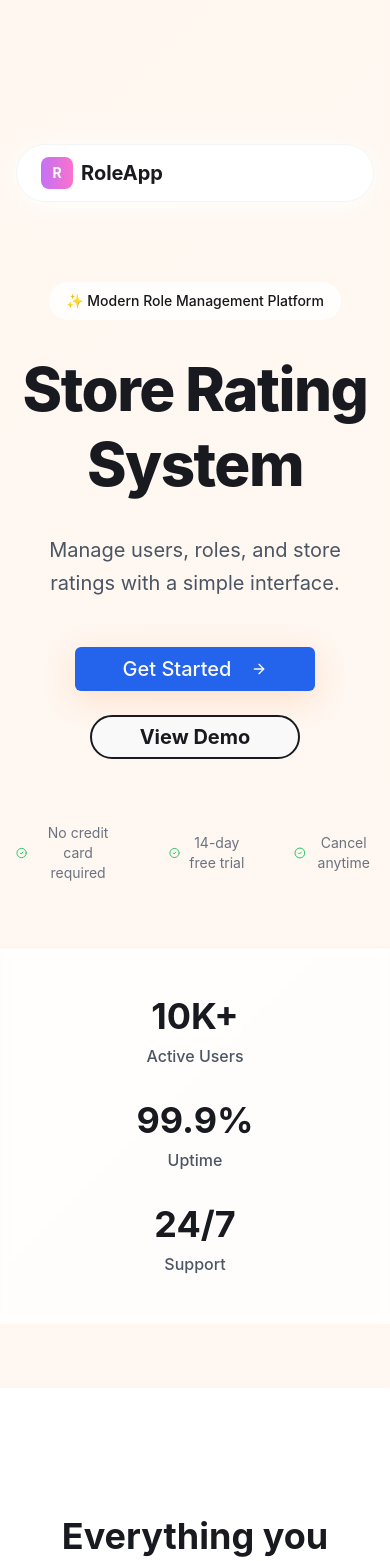
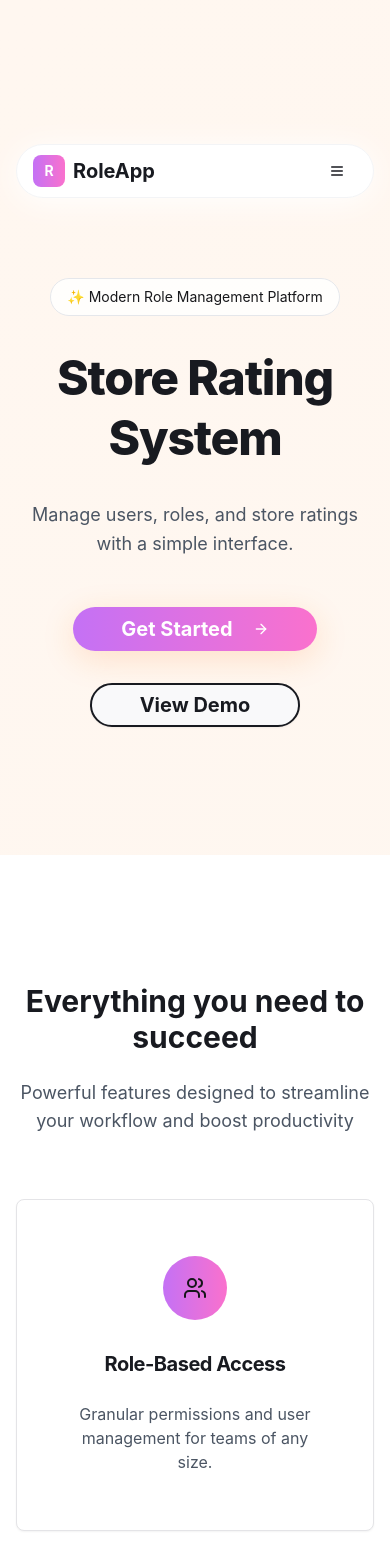
Before and after one commit to rajdesai17/role-centric-spark, a React (Vite) app: page / in a window 390 px wide. Shown: the top 1561 px of the page. Built offline with nearby package versions, Linux system fonts and the light colour scheme.

Commit message:
Implement mobile menu functionality and refine LandingPage styles: Added mobile menu toggle, adjusted button styles for better visibility, and improved text sizing and spacing for enhanced readability across various screen sizes.

```diff
--- a/src/pages/LandingPage.tsx
+++ b/src/pages/LandingPage.tsx
@@ -10,11 +10,14 @@ import {
   ArrowRight,
   CheckCircle2,
   Star,
-  TrendingUp
+  TrendingUp,
+  Menu
 } from "lucide-react";
+import { useState } from "react";
 
 const LandingPage = () => {
   const navigate = useNavigate();
+  const [isMobileMenuOpen, setIsMobileMenuOpen] = useState(false);
 
   const features = [
     {
@@ -49,8 +52,9 @@ const LandingPage = () => {
     <div className="min-h-screen">
       {/* Navigation Header */}
       <nav className="sticky top-4 mx-4 mt-4 bg-white rounded-full shadow-card border border-gray-100">
-        <div className="max-w-7xl mx-auto px-6 py-3">
+        <div className="max-w-7xl mx-auto px-4 py-2">
           <div className="flex justify-between items-center">
+            {/* Logo */}
             <div className="flex items-center space-x-2">
               <div className="w-8 h-8 bg-purple-pink-gradient rounded-lg flex items-center justify-center">
                 <span className="text-white font-bold text-sm">R</span>
@@ -59,7 +63,9 @@ const LandingPage = () => {
                 RoleApp
               </span>
             </div>
-            <div className="hidden md:flex items-center space-x-3">
+
+            {/* Desktop Navigation */}
+            <div className="hidden md:flex items-center space-x-4">
               <a href="#features" className="text-sm font-medium text-gray-600 hover:text-navy transition-colors rounded-full px-4 py-2">
                 Features
               </a>
@@ -74,12 +80,50 @@ const LandingPage = () => {
               <Button
                 size="sm"
                 onClick={() => navigate('/signup')}
-                className="bg-orange text-white font-bold rounded-full px-6 py-2 shadow-cta hover:bg-orange/90 transition"
+                className="bg-purple-pink-gradient text-white font-bold rounded-full px-6 py-2 shadow-cta hover:opacity-90 transition"
               >
                 Get Started
               </Button>
             </div>
+
+            {/* Mobile Menu Button */}
+            <div className="md:hidden">
+              <Button
+                variant="ghost"
+                size="sm"
+                onClick={() => setIsMobileMenuOpen(!isMobileMenuOpen)}
+                className="rounded-full"
+              >
+                <Menu className="h-5 w-5" />
+              </Button>
+            </div>
           </div>
+
+          {/* Mobile Menu */}
+          {isMobileMenuOpen && (
+            <div className="md:hidden mt-4 pb-4 border-t border-gray-100">
+              <div className="flex flex-col space-y-3 pt-4">
+                <a href="#features" className="text-sm font-medium text-gray-600 hover:text-navy transition-colors px-4 py-2">
+                  Features
+                </a>
+                <Button
+                  variant="ghost"
+                  size="sm"
+                  onClick={() => navigate('/login')}
+                  className="text-gray-600 hover:text-navy justify-start"
+                >
+                  Sign In
+                </Button>
+                <Button
+                  size="sm"
+                  onClick={() => navigate('/signup')}
+                  className="bg-purple-pink-gradient text-white font-bold shadow-cta hover:opacity-90 transition justify-start"
+                >
+                  Get Started
+                </Button>
+              </div>
+            </div>
+          )}
         </div>
       </nav>
 
@@ -87,22 +131,22 @@ const LandingPage = () => {
       <section className="relative overflow-hidden pt-20 pb-16">
         <div className="max-w-7xl mx-auto px-4 sm:px-6 lg:px-8">
           <div className="text-center">
-            <Badge variant="secondary" className="mb-8 px-4 py-2 text-sm font-medium bg-white/80 rounded-full">
+            <Badge variant="secondary" className="mb-8 px-4 py-2 text-sm font-normal bg-white/80 rounded-full border border-gray-200">
               ✨ Modern Role Management Platform
             </Badge>
 
-            <h1 className="text-6xl md:text-7xl font-extrabold text-navy mb-8 leading-tight">
+            <h1 className="text-5xl md:text-6xl lg:text-7xl font-extrabold text-navy mb-8 leading-tight">
               Store Rating System
             </h1>
 
-            <p className="text-xl text-gray-600 mb-12 max-w-3xl mx-auto leading-relaxed">
+            <p className="text-lg md:text-xl text-gray-600 mb-12 max-w-3xl mx-auto leading-relaxed font-normal">
               Manage users, roles, and store ratings with a simple interface.
             </p>
 
-            <div className="flex flex-col sm:flex-row gap-6 justify-center items-center mb-16">
+            <div className="flex flex-col sm:flex-row gap-8 justify-center items-center mb-16">
               <Button
                 size="lg"
-                className="btn-cta px-12 py-4 text-xl"
+                className="bg-purple-pink-gradient text-white font-bold rounded-full px-12 py-4 text-xl shadow-cta hover:opacity-90 transition"
                 onClick={() => navigate('/signup')}
               >
                 Get Started
@@ -111,32 +155,19 @@ const LandingPage = () => {
               <Button
                 variant="outline"
                 size="lg"
-                className="px-12 py-4 text-xl font-bold border-2 border-navy text-navy hover:bg-navy hover:text-white rounded-full transition"
+                className="px-12 py-4 text-xl font-bold border-2 border-navy text-navy hover:bg-navy hover:text-white rounded-full transition shadow-sm"
                 onClick={() => navigate('/login')}
               >
                 View Demo
               </Button>
             </div>
 
-            <div className="flex items-center justify-center space-x-12 text-sm text-gray-500">
-              <div className="flex items-center space-x-2">
-                <CheckCircle2 className="h-5 w-5 text-green-500" />
-                <span>No credit card required</span>
-              </div>
-              <div className="flex items-center space-x-2">
-                <CheckCircle2 className="h-5 w-5 text-green-500" />
-                <span>14-day free trial</span>
-              </div>
-              <div className="flex items-center space-x-2">
-                <CheckCircle2 className="h-5 w-5 text-green-500" />
-                <span>Cancel anytime</span>
-              </div>
-            </div>
+            {/*  */}
           </div>
         </div>
 
         {/* Stats Section */}
-        <div className="bg-white/80 backdrop-blur-sm border-t border-gray-100 mt-16">
+        {/* <div className="bg-white/80 backdrop-blur-sm border-t border-gray-100 mt-16">
           <div className="max-w-7xl mx-auto px-4 sm:px-6 lg:px-8 py-12">
             <div className="grid grid-cols-1 md:grid-cols-3 gap-8 text-center">
               {stats.map((stat, index) => (
@@ -147,17 +178,17 @@ const LandingPage = () => {
               ))}
             </div>
           </div>
-        </div>
+        </div> */}
       </section>
 
       {/* Features Section */}
       <section id="features" className="py-20 bg-white">
         <div className="max-w-7xl mx-auto px-4 sm:px-6 lg:px-8">
           <div className="text-center mb-16">
-            <h2 className="text-4xl md:text-5xl font-bold text-navy mb-6">
+            <h2 className="text-3xl md:text-4xl lg:text-5xl font-bold text-navy mb-6">
               Everything you need to succeed
             </h2>
-            <p className="text-xl text-gray-600 max-w-2xl mx-auto">
+            <p className="text-lg md:text-xl text-gray-600 max-w-2xl mx-auto font-normal">
               Powerful features designed to streamline your workflow and boost productivity
             </p>
           </div>
@@ -174,7 +205,7 @@ const LandingPage = () => {
                   </CardTitle>
                 </CardHeader>
                 <CardContent className="text-center">
-                  <CardDescription className="text-gray-600 leading-relaxed text-base">
+                  <CardDescription className="text-gray-600 leading-relaxed text-base font-normal">
                     {feature.description}
                   </CardDescription>
                 </CardContent>
@@ -187,13 +218,13 @@ const LandingPage = () => {
       {/* CTA Section */}
       <section className="py-20 bg-purple-pink-gradient">
         <div className="max-w-4xl mx-auto px-4 sm:px-6 lg:px-8 text-center">
-          <h2 className="text-4xl md:text-5xl font-bold text-white mb-8">
+          <h2 className="text-3xl md:text-4xl lg:text-5xl font-bold text-white mb-8">
             Ready to transform your team's workflow?
           </h2>
-          <p className="text-xl text-white/90 mb-12 max-w-2xl mx-auto">
+          <p className="text-lg md:text-xl text-white/90 mb-12 max-w-2xl mx-auto font-normal">
             Join thousands of organizations that trust RoleApp to manage their teams effectively.
           </p>
-          <div className="flex flex-col sm:flex-row gap-6 justify-center">
+          <div className="flex flex-col sm:flex-row gap-8 justify-center">
             <Button
               size="lg"
               className="bg-white text-navy font-bold rounded-full px-12 py-4 text-xl shadow-lg hover:bg-gray-50 transition"
@@ -205,7 +236,7 @@ const LandingPage = () => {
             <Button
               size="lg"
               variant="outline"
-              className="border-2 border-white text-white font-bold rounded-full px-12 py-4 text-xl hover:bg-white hover:text-navy transition"
+              className="border-2 border-white text-white font-bold rounded-full px-12 py-4 text-xl hover:bg-white hover:text-navy transition shadow-sm"
               onClick={() => navigate('/login')}
             >
               Contact Sales
```
